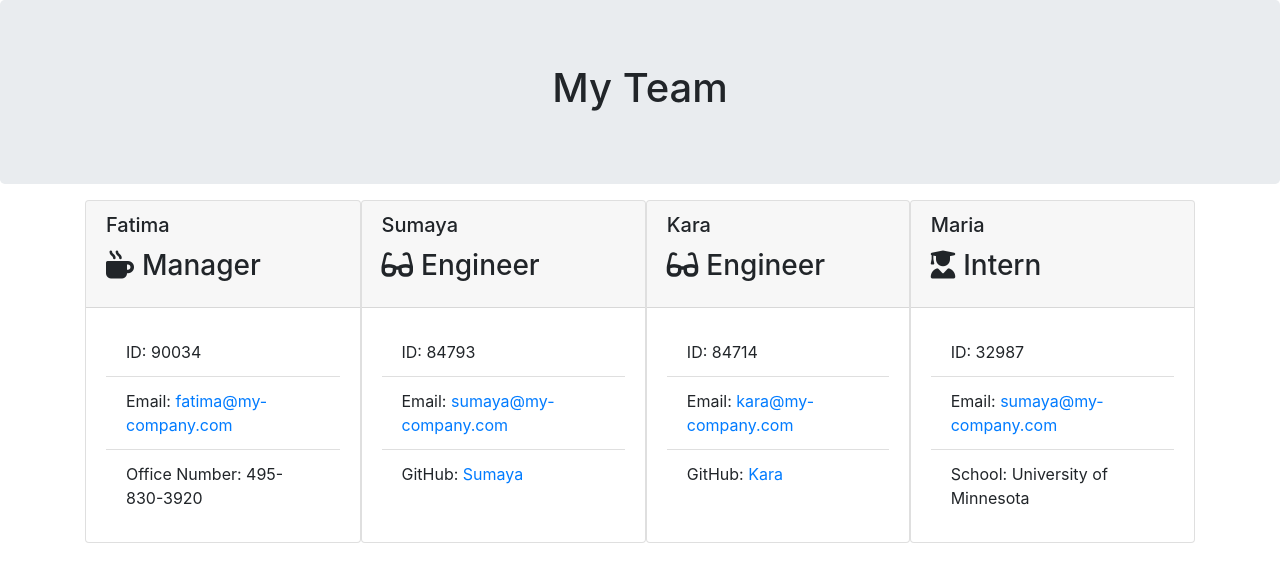
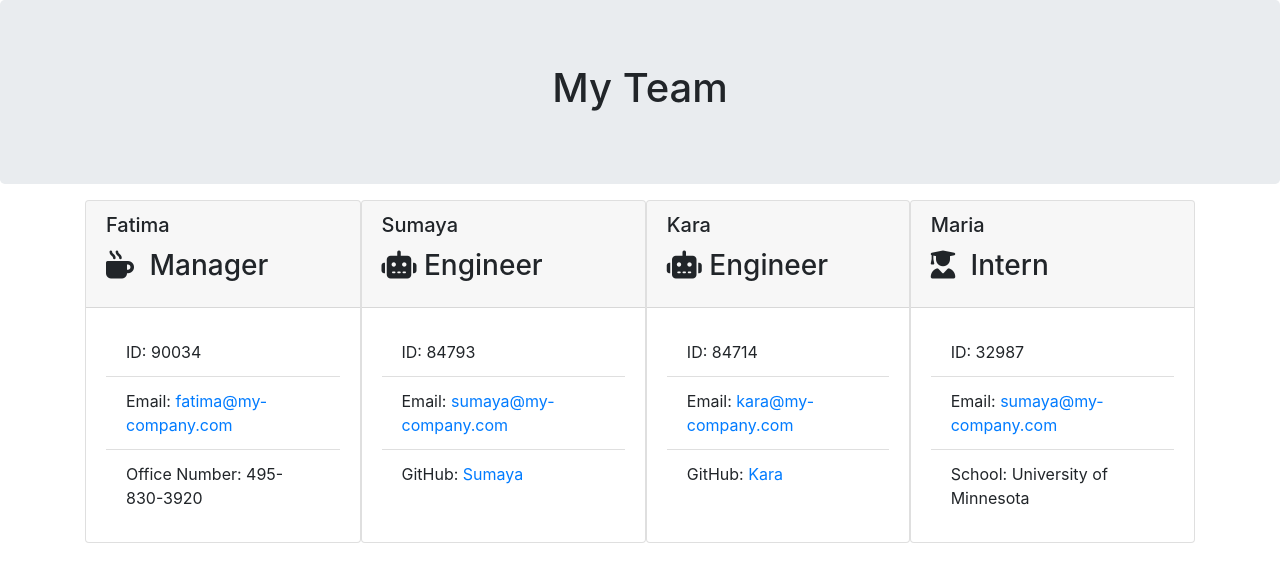
Before and after one commit to NeedaMehmud/team-profile-generator, a website: page src/index.html in a window 1280 px wide. Drawn offline with nearby package versions, Linux system fonts and the light colour scheme.

Commit message:
changed icon

```diff
--- a/src/index.html
+++ b/src/index.html
@@ -29,7 +29,7 @@
                 <div class="card employee-card">
                     <div class="card-header">
                         <h5 class="card-title">Fatima</h5>
-                        <h3 class="card-title"><i class="fas fa-mug-hot mr-2"></i>Manager</h3>
+                        <h3 class="card-title"><i class="fas fa-mug-hot mr-2"></i> Manager</h3>
                     </div>
                     <div class="card-body">
                         <ul class="list-group list-group-flush">
@@ -44,7 +44,7 @@
                 <div class="card employee-card">
                     <div class="card-header">
                         <h5 class="card-title">Sumaya</h5>
-                        <h3 class="card-title"><i class="fas fa-glasses mr-2"></i>Engineer</h3>
+                        <h3 class="card-title"><i class="fas fa-robot"></i> Engineer</h3>
                     </div>
                     <div class="card-body">
                         <ul class="list-group list-group-flush">
@@ -60,7 +60,7 @@
                 <div class="card employee-card">
                     <div class="card-header">
                         <h5 class="card-title">Kara</h5>
-                        <h3 class="card-title"><i class="fas fa-glasses mr-2"></i>Engineer</h3>
+                        <h3 class="card-title"><i class="fas fa-robot"></i> Engineer</h3>
                     </div>
                     <div class="card-body">
                         <ul class="list-group list-group-flush">
@@ -76,7 +76,7 @@
                 <div class="card employee-card">
                     <div class="card-header">
                         <h5 class="card-title">Maria</h5>
-                        <h3 class="card-title"><i class="fas fa-user-graduate mr-2"></i>Intern</h3>
+                        <h3 class="card-title"><i class="fas fa-user-graduate mr-2"></i> Intern</h3>
                     </div>
                     <div class="card-body">
                         <ul class="list-group list-group-flush">
```
Also changed, not shown: src/team-template.html (+2 -2 lines).
